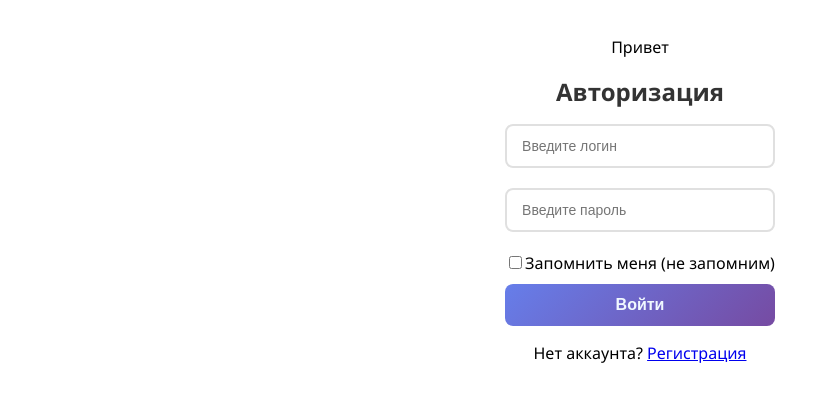
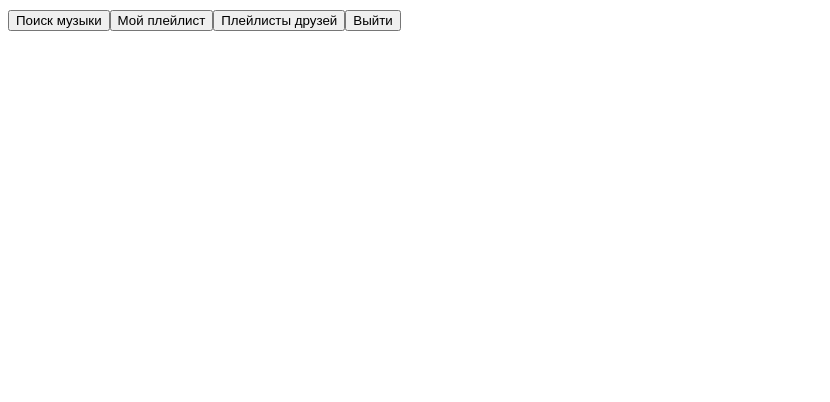
Before and after one commit to Promkaa/WebProject, a React (Create React App) app in the folder frontend/: page / in a window 1280 px wide. Shown: the top 402 px of the page, without its empty margins (0-830 px from the left). Built offline with nearby package versions, Linux system fonts and the light colour scheme.

Commit message:
Сделал форму регистрации

```diff
--- a/frontend/src/index.css
+++ b/frontend/src/index.css
@@ -1,4 +1,4 @@
-// это пока не используется (не знаю будет ли вообще использоваться)
+/* это пока не используется (не знаю будет ли вообще использоваться)*/
 body {
   margin: 0;
   font-family: -apple-system, BlinkMacSystemFont, 'Segoe UI', 'Roboto', 'Oxygen',
--- a/frontend/src/index.js
+++ b/frontend/src/index.js
@@ -1,6 +1,7 @@
 import React from 'react';
 import ReactDOM from 'react-dom/client';
 import App from './App'
+import MainStr from './main';
 
 const root = ReactDOM.createRoot(document.getElementById('app'));
-root.render(<App />);
+root.render(<MainStr />);
--- /dev/null
+++ b/frontend/src/main.css
@@ -0,0 +1,4 @@
+div:has(.MainStr){
+    font-family: 'Segoe UI', Tahoma, Geneva, Verdana, sans-serif;
+    width: 900px;
+}
--- /dev/null
+++ b/frontend/src/main.js
@@ -0,0 +1,15 @@
+import React from "react";
+import './main.css'
+
+class MainStr extends React.Component{
+    render(){
+        return(<div className="MainStr">
+            <button className="searchMus">Поиск музыки</button>
+            <button className="MyPlaylist">Мой плейлист</button>
+            <button className="friendPlaylist">Плейлисты друзей</button>
+            <button className="exit">Выйти</button>
+        </div>)
+    }
+}
+
+export default MainStr
```
Also changed, not shown: frontend/src/login.js (line endings or trailing spaces).
